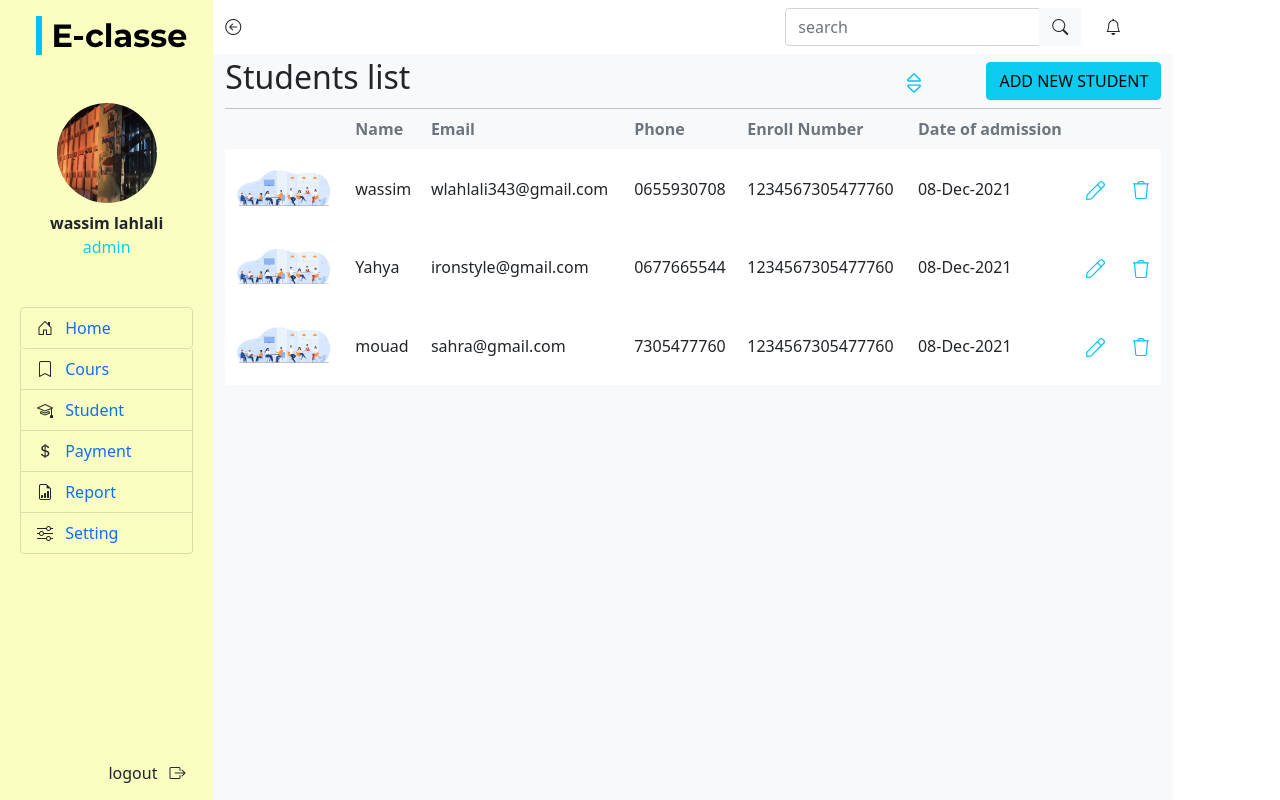
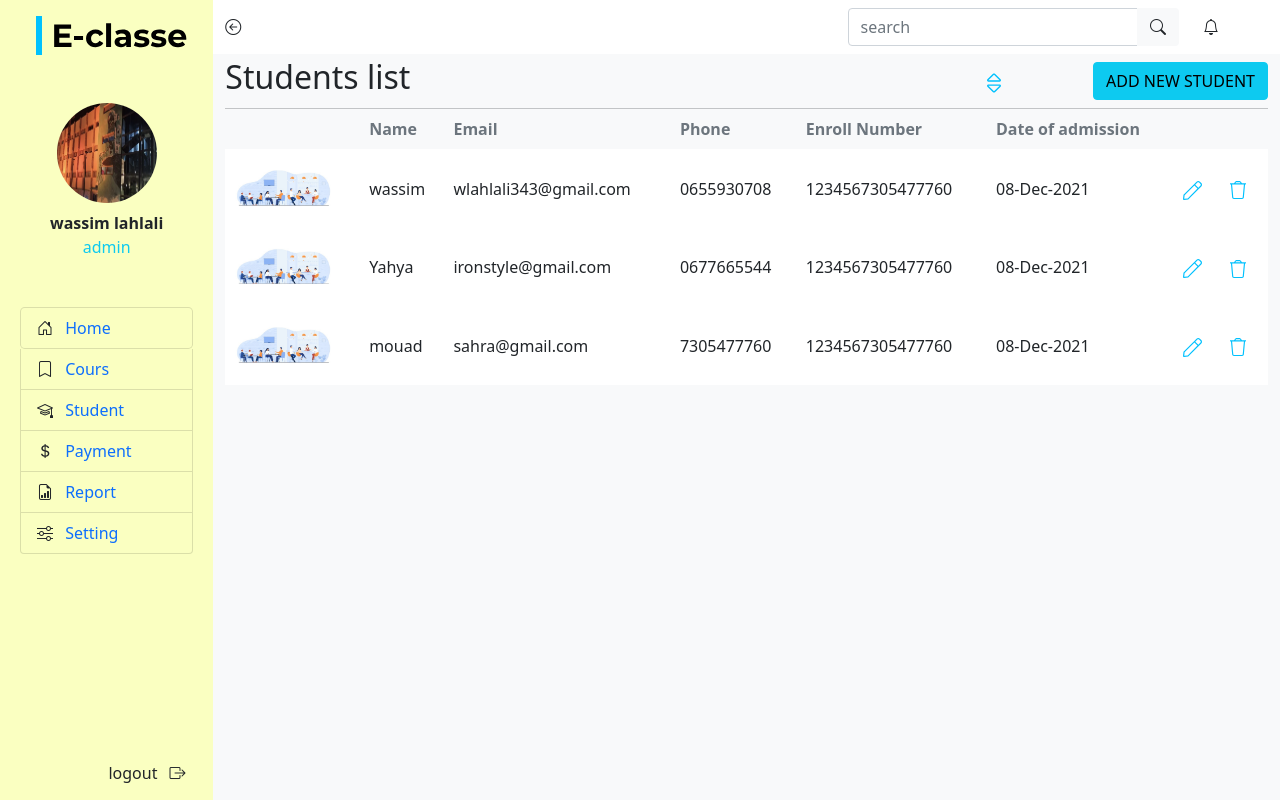
Before and after one commit to lahlaliwassim2/E-LEARNING-APPLICATION-V1.4-php-, a PHP site: the page made by espace etudiantss.php in a window 1280 px wide. Run offline with PHP 8.4, Linux system fonts and the light colour scheme; some libraries are stand-ins or nearby versions.

Commit message:
modification sur la page etudiant partie header

```diff
--- a/espace etudiantss.php
+++ b/espace etudiantss.php
@@ -16,7 +16,7 @@
 
                <?php include'sidebar.php' ?>
 
-            <div class="bg-light container-fluid m-0 col-md-9">
+            <div class="bg-light container-fluid m-0 col-md-10">
 
               <?php include 'header.php' ?>
 
```
